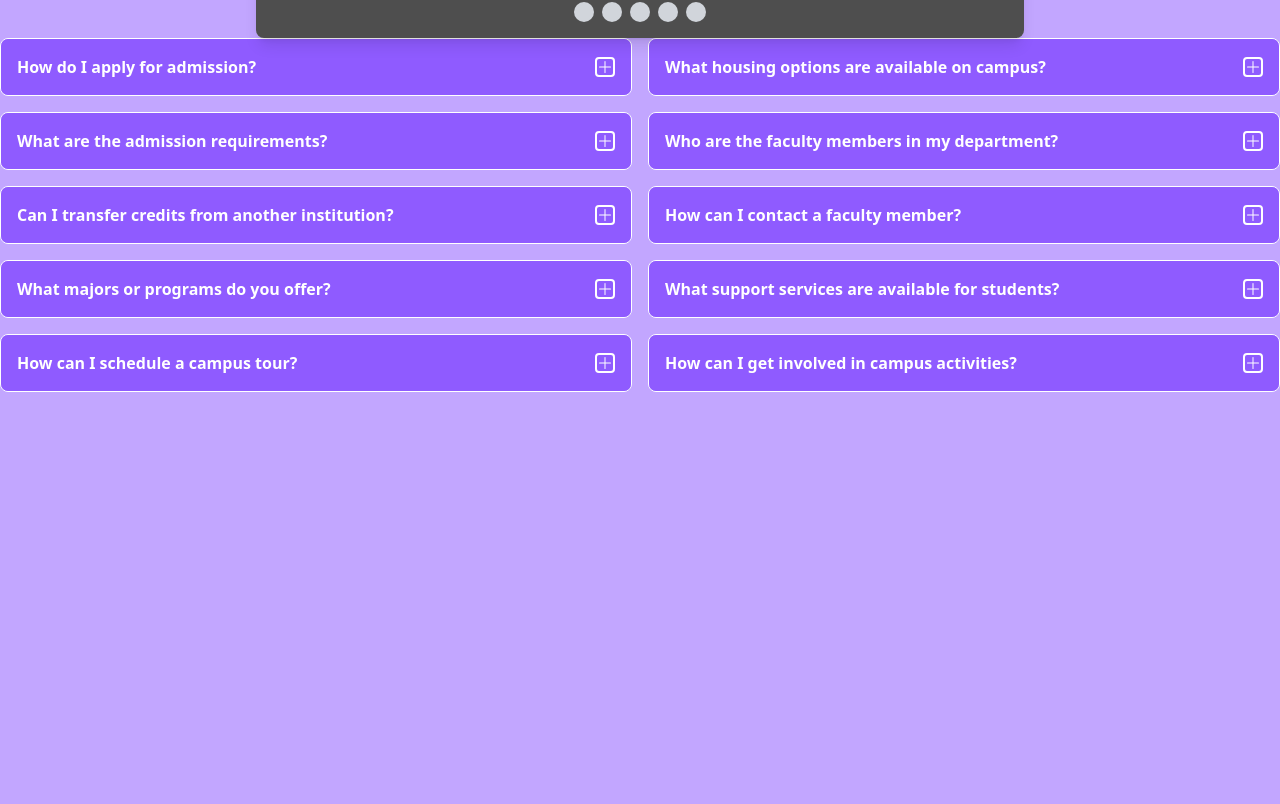
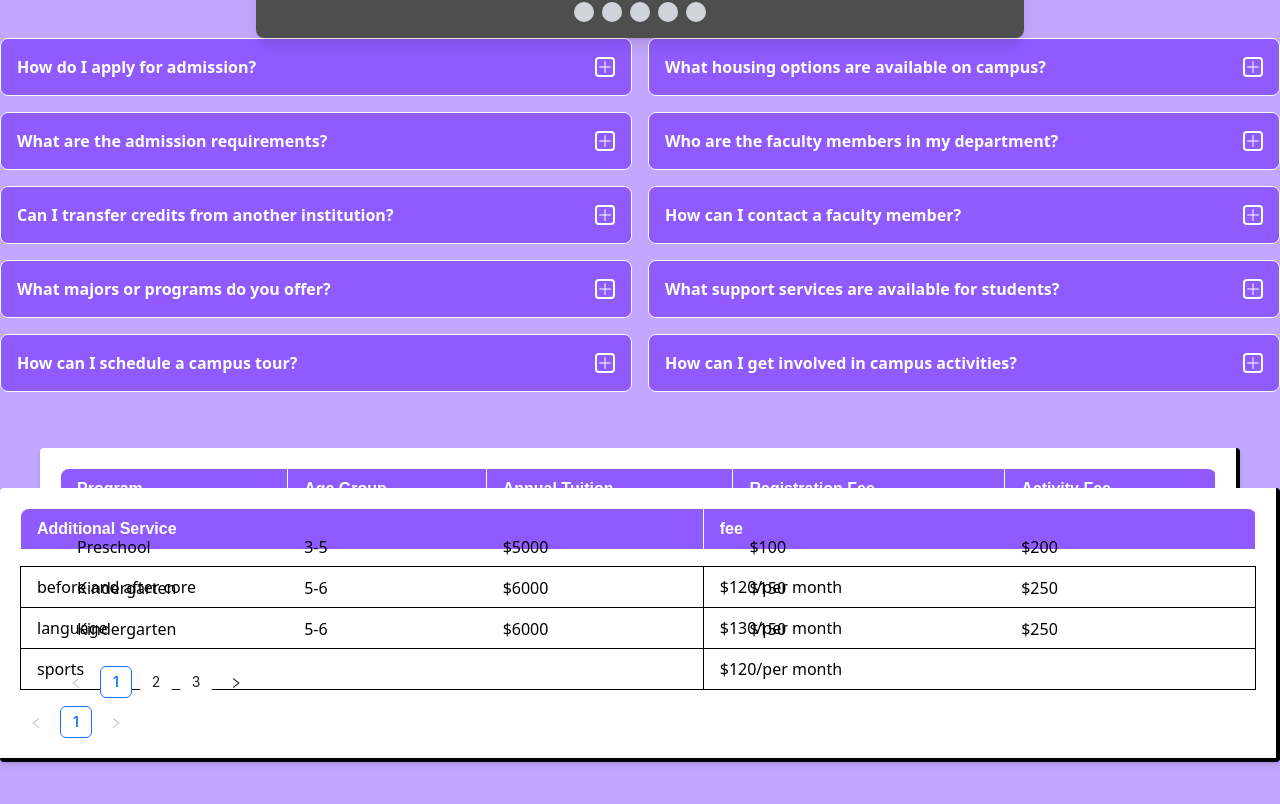
Before and after one commit to Artsy-Technologies/school-website, a React (Vite) app in the folder client/: page /admission in a window 1280 px wide. Shown: the part 346-1150 px from the top of the page. Before the commit the page ends 800 px from the top, so only its background shows below. Built offline with nearby package versions, Linux system fonts and the light colour scheme; grey boxes are pictures that could not be loaded.

Commit message:
Add : table component

```diff
--- a/client/package.json
+++ b/client/package.json
@@ -10,6 +10,7 @@
     "preview": "vite preview"
   },
   "dependencies": {
+    "antd": "^5.19.2",
     "react": "^18.3.1",
     "react-dom": "^18.3.1",
     "react-icons": "^5.2.1"
--- a/client/src/App.jsx
+++ b/client/src/App.jsx
@@ -1,9 +1,10 @@
-import React from 'react'
 import Home from './pages/Home'
+import Admission from './pages/AdmissionPage'
 const App = () => {
   return (
     <div>
       <Home/>
+      <Admission/>
     </div>
   )
 }
--- /dev/null
+++ b/client/src/components/table/Table.jsx
@@ -0,0 +1,88 @@
+import { Pagination } from 'antd'
+import React, { useState } from 'react'
+
+const Table = ({ columns, data, isAdmin }) => {
+  const [currentPage, setCurrentPage] = useState(1)
+  const pageSize = 3
+
+  const handlePageChange = page => {
+    setCurrentPage(page)
+  }
+
+  const currentData = data.slice(
+    (currentPage - 1) * pageSize,
+    currentPage * pageSize
+  )
+
+  return (
+    <div className="p-5  bg-white border-black border-b-4 border-r-4 rounded shadow-md overflow-x-auto">
+      <table className="min-w-full table-auto">
+        <thead>
+          <tr className="bg-darkpurple font-normal text-[1rem] text-white text-left">
+            {columns.map((col, index) => (
+              <th
+                key={index}
+                className="px-4 py-2 border border-white"
+                style={{
+                  borderTopLeftRadius: index === 0 ? '0.5rem' : '0',
+                  borderTopRightRadius:
+                    index === columns.length - 1 ? '0.5rem' : '0',
+                  fontFamily: 'sans-serif',
+                }}
+              >
+                {col.header}
+              </th>
+            ))}
+            {/* {isAdmin && (
+              <th
+                className="px-4 py-2"
+                style={{ borderTopRightRadius: '0.5rem' }}
+              >
+                Action
+              </th>
+            )} */}
+          </tr>
+        </thead>
+        <tbody>
+          <tr className="bg-transparent ">
+            {columns.map((col, index) => (
+              <td
+                key={index}
+                colSpan={isAdmin && index === columns.length - 1 ? 2 : 1}
+                className="py-2"
+              ></td>
+            ))}
+          </tr>
+          {currentData.map((row, rowIndex) => (
+            <tr key={rowIndex} className="bg-white">
+              {columns.map((col, colIndex) => (
+                <td key={colIndex} className="border border-black text-[1em] px-4 py-2">
+                  {row[col.accessor]}
+                </td>
+              ))}
+              {/* {isAdmin && (
+                <td className="border px-4 py-2 flex space-x-2">
+                  <button className="px-4 py-1 bg-blue-500 text-white rounded hover:bg-blue-700">
+                    Edit
+                  </button>
+                  <button className="px-4 py-1 bg-red-500 text-white rounded hover:bg-red-700">
+                    Delete
+                  </button>
+                </td>
+              )} */}
+            </tr>
+          ))}
+        </tbody>
+      </table>
+      <Pagination
+        current={currentPage}
+        pageSize={pageSize}
+        total={data.length}
+        onChange={handlePageChange}
+        className="mt-4 justify-start"
+      />
+    </div>
+  )
+}
+
+export default Table
--- /dev/null
+++ b/client/src/pages/AdmissionPage.jsx
@@ -0,0 +1,97 @@
+import TuitionTable from '../components/table/Table'
+
+const fee_data = [
+  {
+    program: 'Preschool',
+    ageGroup: '3-5',
+    annualTuition: '$5000',
+    registrationFee: '$100',
+    activityFee: '$200',
+  },
+  {
+    program: 'Kindergarten',
+    ageGroup: '5-6',
+    annualTuition: '$6000',
+    registrationFee: '$150',
+    activityFee: '$250',
+  },
+  {
+    program: 'Kindergarten',
+    ageGroup: '5-6',
+    annualTuition: '$6000',
+    registrationFee: '$150',
+    activityFee: '$250',
+  },
+  {
+    program: 'Kindergarten',
+    ageGroup: '5-6',
+    annualTuition: '$6000',
+    registrationFee: '$150',
+    activityFee: '$250',
+  },
+  {
+    program: 'Kindergarten',
+    ageGroup: '5-6',
+    annualTuition: '$6000',
+    registrationFee: '$150',
+    activityFee: '$250',
+  },
+  {
+    program: 'Kindergarten',
+    ageGroup: '5-6',
+    annualTuition: '$6000',
+    registrationFee: '$150',
+    activityFee: '$250',
+  },
+  {
+    program: 'Kindergarten',
+    ageGroup: '5-6',
+    annualTuition: '$6000',
+    registrationFee: '$150',
+    activityFee: '$250',
+  },
+]
+
+const fee_headers = [
+  { header: 'Program', accessor: 'program' },
+  { header: 'Age Group', accessor: 'ageGroup' },
+  { header: 'Annual Tuition', accessor: 'annualTuition' },
+  { header: 'Registration Fee', accessor: 'registrationFee' },
+  { header: 'Activity Fee', accessor: 'activityFee' },
+]
+const activity_data = [
+  {
+    activity: 'before and after core',
+    fee: '$120/per month',
+  },
+  {
+    activity: 'language',
+    fee: '$130/per month',
+  },
+  {
+    activity: 'sports',
+    fee: '$120/per month',
+  },
+]
+const activity_headers = [
+  { header: 'Additional Service', accessor: 'activity' },
+  { header: 'fee', accessor: 'fee' },
+]
+const Admission = () => {
+  return (
+    <div className="h-screen w-full ">
+      <div className="h-5 w-full  p-10 ">
+        <TuitionTable columns={fee_headers} data={fee_data} isAdmin={true} />
+      </div>
+      <div className="">
+        <TuitionTable
+          columns={activity_headers}
+          data={activity_data}
+          isAdmin={true}
+        />
+      </div>
+    </div>
+  )
+}
+
+export default Admission
```
Also changed, not shown: 1 other file (tests, documents, lock files or other folders).
